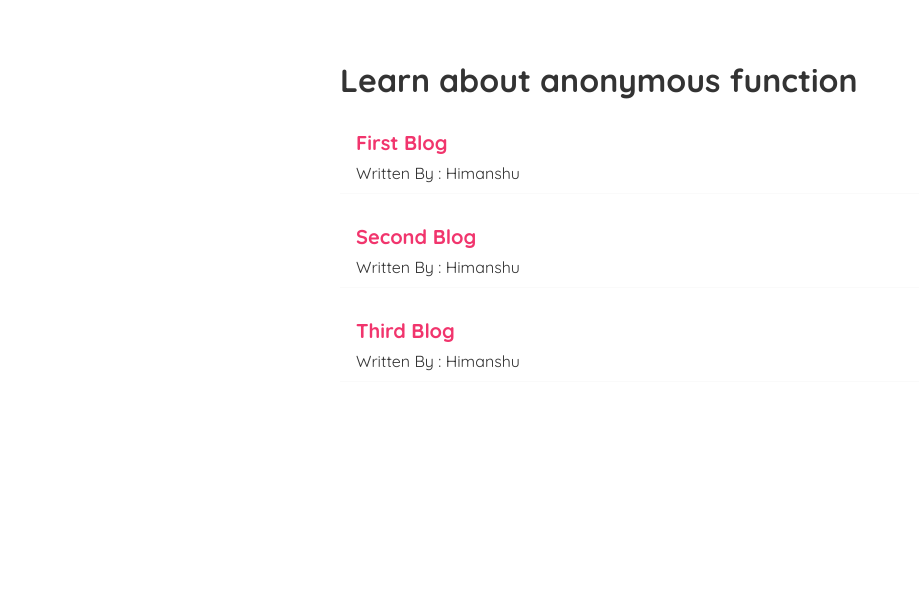
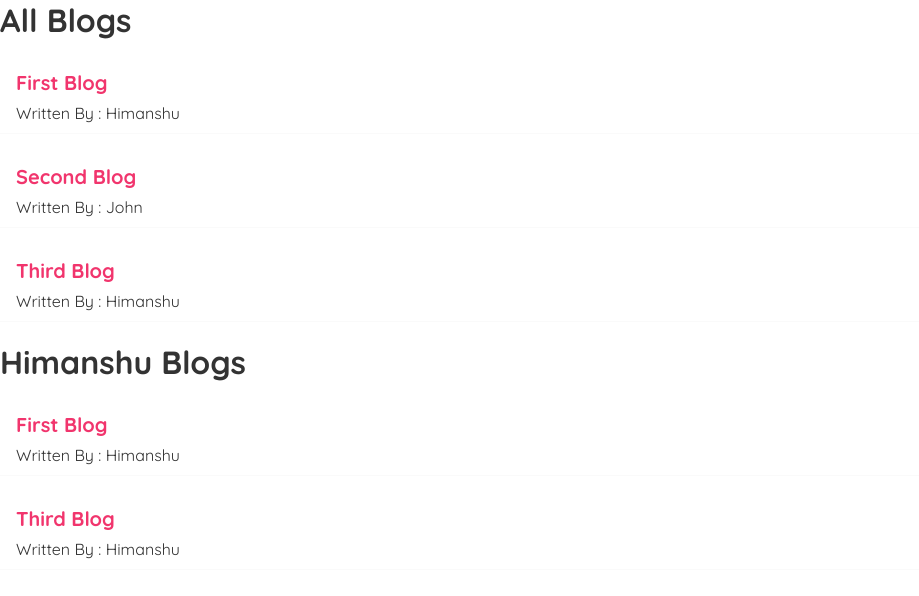
Before and after one commit to himanshu091/basics, a React (Create React App) app: page / in a window 1280 px wide. Shown: the top 596 px of the page, without its empty margins (0-919 px from the left). Built offline with nearby package versions, Linux system fonts and the light colour scheme.

Commit message:
Filter Method

```diff
--- /dev/null
+++ b/src/BlogList.js
@@ -0,0 +1,15 @@
+const BlogList = ({blogs,title}) => {
+    return (
+        <div className="blog-list">
+            <h1>{title}</h1>
+            {blogs.map((blog) => (
+                <div className="blog-preview" key={blog.id}>
+                    <h2>{blog.title}</h2>
+                    <p>Written By : {blog.author}</p>
+                </div>
+            ))}
+        </div>
+    );
+}
+
+export default BlogList;
--- a/src/Home.js
+++ b/src/Home.js
@@ -1,22 +1,19 @@
 import { useState } from 'react';
+import BlogList from './BlogList';
 const Home = () => {
 
   const [blogs, setBlogs] = useState([
     { title: "First Blog", body: "Lorem Ipsum...", author: "Himanshu", id: 1 },
-    { title: "Second Blog", body: "Lorem Ipsum...", author: "Himanshu", id: 2 },
+    { title: "Second Blog", body: "Lorem Ipsum...", author: "John", id: 2 },
     { title: "Third Blog", body: "Lorem Ipsum...", author: "Himanshu", id: 3 }
   ]);
 
   return (
-    <div className="content">
-      <h1>Learn about anonymous function</h1>
-      {/* Function invoked itself */}
-      {blogs.map((blog) => (
-        <div className="blog-preview" key={blog.id}>
-          <h2>{blog.title}</h2>
-          <p>Written By : {blog.author}</p>
-        </div>
-      ))}
+    <div className="home">
+
+
+  <BlogList blogs={blogs} title="All Blogs" />
+  <BlogList blogs={blogs.filter((blog)=>(blog.author==="Himanshu"))} title="Himanshu Blogs" />
 
     </div>
   );
```
